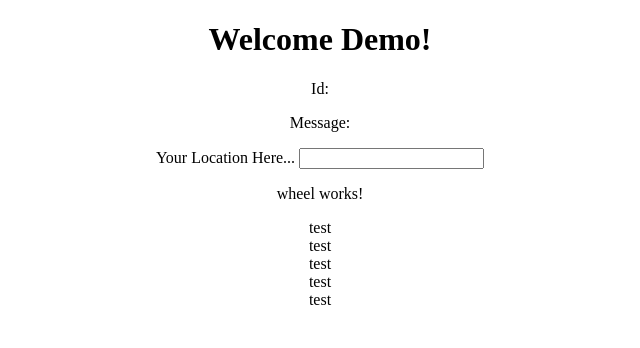
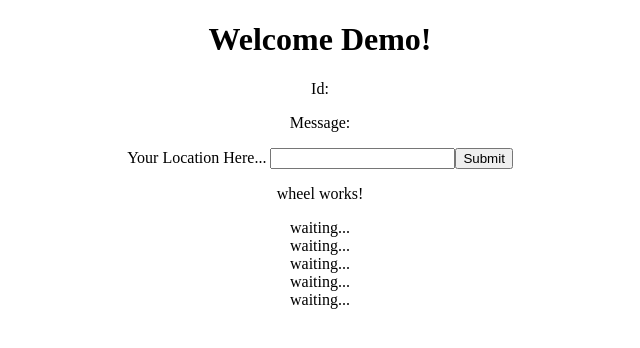
Before and after one commit to geistnine/orderout, an Angular app: page / in a window 1280 px wide. Shown: the top 348 px of the page, without its empty margins (320-960 px from the left). Built offline with nearby package versions, Linux system fonts and the light colour scheme; no server answers.

Commit message:
set databind on location input form

```diff
--- a/src/app/app.component.html
+++ b/src/app/app.component.html
@@ -5,9 +5,10 @@
   <div class="container">
     <p>Id: <span>{{data.id}}</span></p>
     <p class="content">Message: <span>{{data.content}}</span></p>
-    <form>
+    <form #f="ngForm" onsubmit="return false" (ngSubmit)="getRestaurants(f)" novalidate>
       <label for="location">Your Location Here... </label>
-      <input type="text" name="location">
+      <input type="text" name="location" ngModel>
+      <button type="submit">Submit</button>
     </form>
   </div>
 
--- a/src/app/app.component.ts
+++ b/src/app/app.component.ts
@@ -1,5 +1,6 @@
 import { Component } from '@angular/core';
 import { HttpClient } from '@angular/common/http';
+import { NgForm } from '@angular/forms';
 
 @Component({
   selector: 'app-root',
@@ -12,4 +13,15 @@ export class AppComponent {
   constructor(private http: HttpClient) {
     http.get('resource').subscribe(data => this.data = data);
   }
+  getRestaurants(f: NgForm) {
+
+    console.log(f.value.location)
+    /*
+    this.http
+      .get('[url]')
+      .subscribe((respones) => {
+        alert(JSON.stringify(response));
+      })
+    */
+  }
 }
--- a/src/app/app.module.ts
+++ b/src/app/app.module.ts
@@ -5,6 +5,7 @@ import { AppRoutingModule } from './app-routing.module';
 import { AppComponent } from './app.component';
 import { HttpClientModule } from '@angular/common/http';
 import { WheelComponent } from './wheel/wheel.component';
+import { FormsModule } from '@angular/forms';
 
 @NgModule({
   declarations: [
@@ -14,7 +15,8 @@ import { WheelComponent } from './wheel/wheel.component';
   imports: [
     BrowserModule,
     AppRoutingModule,
-    HttpClientModule
+    HttpClientModule,
+    FormsModule
   ],
   providers: [],
   bootstrap: [AppComponent]
--- a/src/app/wheel/wheel.component.html
+++ b/src/app/wheel/wheel.component.html
@@ -1,8 +1,8 @@
 <p>wheel works!</p>
 <div class="wheelcontainer">
-  <div class="option"><span>test</span></div>
-  <div class="option"><span>test</span></div>
-  <div class="option"><span>test</span></div>
-  <div class="option"><span>test</span></div>
-  <div class="option"><span>test</span></div>
+  <div class="option"><span>waiting...</span></div>
+  <div class="option"><span>waiting...</span></div>
+  <div class="option"><span>waiting...</span></div>
+  <div class="option"><span>waiting...</span></div>
+  <div class="option"><span>waiting...</span></div>
 </div>
--- a/src/app/wheel/wheel.component.ts
+++ b/src/app/wheel/wheel.component.ts
@@ -6,5 +6,6 @@ import { Component } from '@angular/core';
   styleUrls: ['./wheel.component.scss']
 })
 export class WheelComponent {
+  data = {} as any;
 
 }
```
